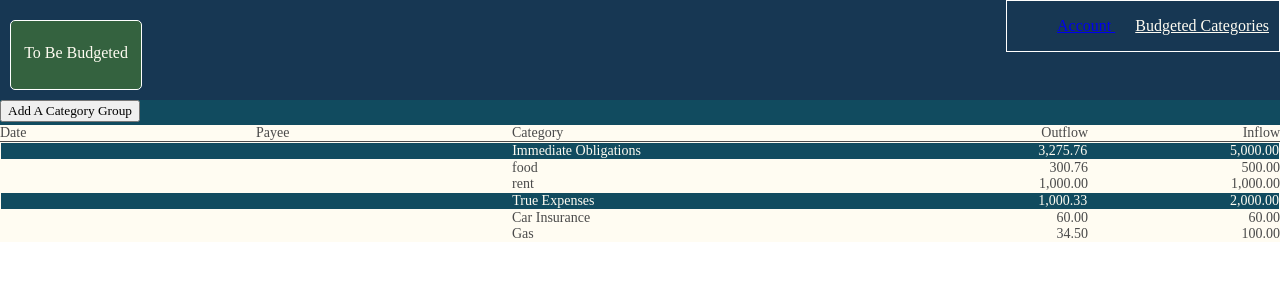
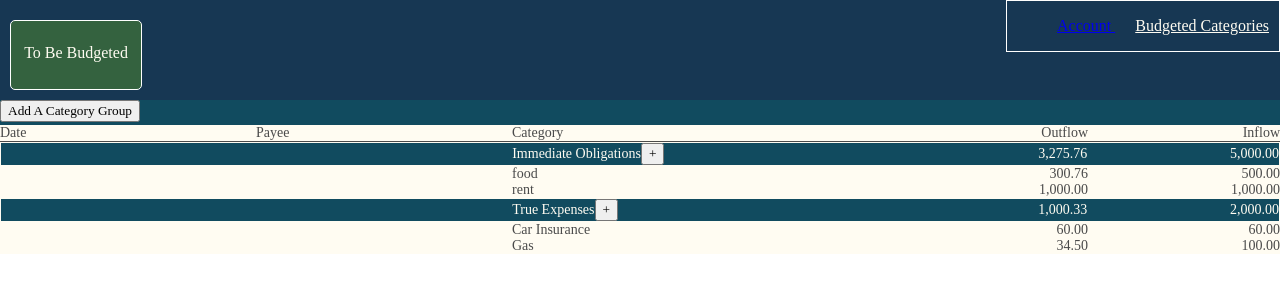
Before and after one commit to anbe6083/Budget_Application, a React (Create React App) app: page /budget in a window 1280 px wide. Shown: the top 300 px of the page. Built offline with nearby package versions, Linux system fonts and the light colour scheme.

Commit message:
Added documentation

```diff
--- a/src/Account_route.js
+++ b/src/Account_route.js
@@ -35,6 +35,9 @@ constructor(props) {
   }
   this.handleAddTransaction = this.handleAddTransaction.bind(this);
 }
+
+  //Description: Sets the new state when the user inputs a new transaction in the AddTransactionRow component.
+  //Takes input from the AddTransactionRow modal
   handleAddTransaction(newTransactionObj) {
     var newTransaction = {
       Date: newTransactionObj.date,
@@ -44,8 +47,6 @@ constructor(props) {
       Inflow: newTransactionObj.Inflow
     }
     this.setState({transactions: this.state.transactions.concat([newTransaction])});
-
-
   }
   render() {
     return (
--- a/src/Budget_route.js
+++ b/src/Budget_route.js
@@ -46,8 +46,9 @@ export default class Budget_Route extends Component {
                 }
             ]
         }
+        this.handleAddSubcategory = this.handleAddSubcategory.bind(this);
     }
-
+    //Description: Called whenever the user inputs data from the modal in the AddCategoryBar component
     handleAddCategory(categoryGroup) {
         this.setState({
             categoryGroups: this.state.categoryGroups.concat([
@@ -60,6 +61,14 @@ export default class Budget_Route extends Component {
             ])
         });
     }
+    //Description: Concatenates a new subcategory underneath the category group. Called from
+    //the CategoryGroups component in MainBudgetBody
+    //TODO
+    handleAddSubcategory(newSubcategoryObj, categoryName) {
+        console.log('this.state.categoryGroups ' + JSON.stringify(this.state.categoryGroups));
+
+
+    }
 
 
     render() {
@@ -67,7 +76,7 @@ export default class Budget_Route extends Component {
             <div>
                 <TopBar label={"To Be Budgeted"} />
                 <AddCategoryBar handleAddCategory={this.handleAddCategory.bind(this)} />
-                <MainBudgetBody categoryGroups={this.state.categoryGroups} />
+                <MainBudgetBody categoryGroups={this.state.categoryGroups} handleAddSubcategory={this.handleAddSubcategory} />
             </div>
         )
     }
--- a/src/category_groups.js
+++ b/src/category_groups.js
@@ -1,13 +1,40 @@
 import React, { Component } from 'react';
 import Categories from './categories';
+import Modal from 'react-responsive-modal';
+
 export default class CategoryGroups extends Component {
     constructor(props) {
         super(props);
+        this.state = {
+            open: false,
+            Subcategory: '',
+            Budget: 0
+        }
+        this.handleChange = this.handleChange.bind(this);
+        this.handleSubmit = this.handleSubmit.bind(this);
+    }
+    //Description: Switched the state of 'open' so the modal knows when to open
+    onOpenModal = () => {
+        this.setState({ open: true });
+    };
+    //Description: Switches the state of open whenever the user presses the submit button
+    onCloseModal = () => {
+        this.setState({ open: false });
+    };
+    //Changes the state. event.target.name comes from the 'name' in the input tags in the modal
+    handleChange(event) {
+        this.setState({ [event.target.name]: event.target.value });
+    }
+    //Changes the parents state (Parent component is: Budget_Route)
+    handleSubmit = (groupName) => {
+        this.props.handleAddSubcategory(this.state);
+        this.onCloseModal();
     }
 
     render() {
+        const { open } = this.state;
+        //categoryGroups is from the parent component Budget_Route. It is part of the state.
         const categoryGroups = this.props.categoryGroups;
-        console.log(JSON.stringify(categoryGroups));
         const categoryGroupsArr = categoryGroups.map((categoryGroup) => {
             return (
                 <div>
@@ -16,29 +43,46 @@ export default class CategoryGroups extends Component {
                         <div className="col2"></div>
                         <div className='col3'>
                             {categoryGroup.groupName}
+                            {/* This button is for the user to add a new subcategory underneath each Category Group.
+                            handleChange(event) changes the state of each input. handleSubmit changes the parent component's
+                            state. The parent component is Budget_Route
+                            */}
+                            <button type='button' onClick={this.onOpenModal}> + </button>
+                            <Modal open={open} onClose={this.onCloseModal} >
+                                <h2>Add a New Subcategory</h2>
+                                Subcategory: <input type='text' name='Subcategory' onChange={this.handleChange} /> <br />
+                                Budget: <input type='number' name="Budget" onChange={this.handleChange} /> <br />
+                                <button type='button' onClick={this.handleSubmit}>Submit</button>
+                            </Modal>
                         </div>
                         <div className='col4'>
+                            {/* How much money has been spent in all of the subcategories */}
                             {categoryGroup.activity}
                         </div>
                         <div className='col5'>
+                            {/* User specified amount of budgeted money in all of the subcategories */}
                             {categoryGroup.budgeted}
                         </div>
                     </div>
                     <div className='category'>
                         {categoryGroup.subcategories.map((subcategory) => {
                             return (
+                                //maps a div to each subcategory
                                 <div className="subcategory">
                                     <div className='col1'>
                                     </div>
                                     <div className='col2'>
                                     </div>
                                     <div className='col3'>
+                                        {/* User specified category */}
                                         {subcategory.category}
                                     </div>
                                     <div className='col4'>
+                                        {/* How much money has been spent in each subcategory */}
                                         {subcategory.activity}
                                     </div>
                                     <div className='col5'>
+                                        {/* User specified budget */}
                                         {subcategory.budgeted}
                                     </div>
                                 </div>
--- a/src/mainBudgetBody.js
+++ b/src/mainBudgetBody.js
@@ -12,7 +12,7 @@ export default class MainBudgetBody extends Component {
         return (
             <div className="mainBody">
                 <TopLabel />
-                <CategoryGroups categoryGroups={this.props.categoryGroups}/>
+                <CategoryGroups categoryGroups={this.props.categoryGroups} handleAddSubcategory={this.props.handleAddSubcategory}/>
             </div>
         )
     }
```
